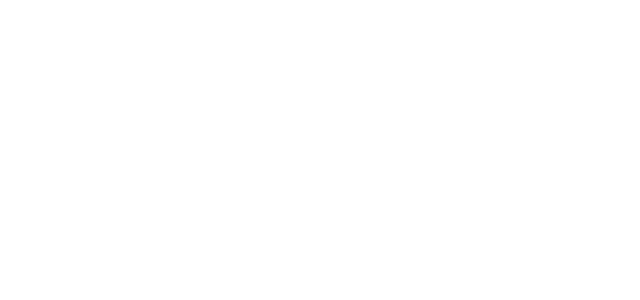
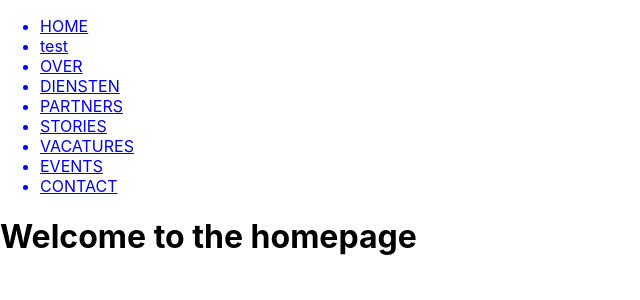
Before and after one commit to bugra57/Dept, a React (Create React App) app: page / in a window 1280 px wide. Shown: the top 300 px of the page, without its empty margins (0-640 px from the left). Built offline with nearby package versions, Linux system fonts and the light colour scheme.

Commit message:
nav works

```diff
--- a/src/App.js
+++ b/src/App.js
@@ -1,12 +1,19 @@
-import logo from './logo.svg';
 import './App.css';
-import { BrowserRouter as Router, Route, Switch } from 'react-router-dom';
+import { BrowserRouter as Router, Route, Routes } from 'react-router-dom';
 
+import { Nav } from './components/Nav';
+import Homepage from './pages/Homepage';
 
 function App() {
+
   return (
     <Router>
-
+      <div className='app'>
+        <Nav/>
+          <Routes>
+            <Route path="/" element={<Homepage/>} />
+          </Routes>
+      </div>
     </Router>
   );
 }
--- a/src/components/Nav.js
+++ b/src/components/Nav.js
@@ -1,5 +1,4 @@
 import React from 'react'
-import '../assets/styles/Nav.css';
 import { NavLink } from 'react-router-dom';
 
 export function Nav() {
@@ -8,31 +7,31 @@
         <div className='nav'>
             <nav>
                 <ul className='navLinks'>
-                    <NavLink className='link' exact to="/" activeClassName='activeLink'>
+                    <NavLink className='link' to="/" >
                         <li className='current'>HOME</li>
                     </NavLink>
-                    <NavLink className='link' to="#" activeClassName='activeLink'>
-                        <li className='current'>WERK</li>
+                    <NavLink className='link' to="/test" >
+                        <li className='current'>test</li>
                     </NavLink>
-                    <NavLink className='link' to="#" activeClassName='activeLink'>
+                    <NavLink className='link' to="#">
                         <li className='current'>OVER</li>
                     </NavLink>
-                    <NavLink className='link' to="#" activeClassName='activeLink'>
+                    <NavLink className='link' to="#" >
                         <li className='current'>DIENSTEN</li>
                     </NavLink>
-                    <NavLink className='link' to="#" activeClassName='activeLink'>
+                    <NavLink className='link' to="#" >
                         <li className='current'>PARTNERS</li>
                     </NavLink>
-                    <NavLink className='link' to="#" activeClassName='activeLink'>
+                    <NavLink className='link' to="#" >
                         <li className='current'>STORIES</li>
                     </NavLink>
-                    <NavLink className='link' to="#" activeClassName='activeLink'>
+                    <NavLink className='link' to="#" >
                         <li className='current'>VACATURES</li>
                     </NavLink>
-                    <NavLink className='link' to="#" activeClassName='activeLink'>
+                    <NavLink className='link' to="#" >
                         <li className='current'>EVENTS</li>
                     </NavLink>
-                    <NavLink className='link' to="#" activeClassName='activeLink'>
+                    <NavLink className='link' to="#">
                         <li className='current'>CONTACT</li>
                     </NavLink>
                 </ul>
--- a/src/pages/Homepage.js
+++ b/src/pages/Homepage.js
@@ -0,0 +1,13 @@
+import React from 'react'
+
+function Homepage() {
+
+
+    return (
+        <div className='homepage'>
+            <h1>Welcome to the homepage</h1>
+        </div>
+    )
+}
+
+export default Homepage;
```
Also changed, not shown: src/pages/Test.js (added, +11 -0 lines), src/assets/styles/Homepage.css (added).
